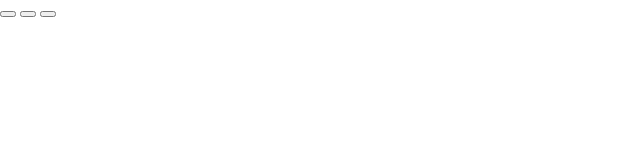
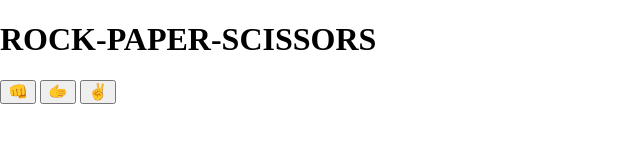
Before and after one commit to VITALIKXXX/ROCK_PAPER_SCISSORS, a plain HTML site: page index.html in a window 1280 px wide. Shown: the whole page, without its empty margins (0-640 px from the left). Drawn offline with nearby package versions, Linux system fonts and the light colour scheme.

Commit message:
add button and h1

```diff
--- a/index.html
+++ b/index.html
@@ -14,10 +14,12 @@
 </head>
 
 <body>
+
+    <h1>ROCK-PAPER-SCISSORS</h1>
     <div>
-        <button></button>
-        <button></button>
-        <button></button>
+        <button>👊</button>
+        <button>🫱</button>
+        <button>✌️</button>
     </div>
 </body>
 
```
